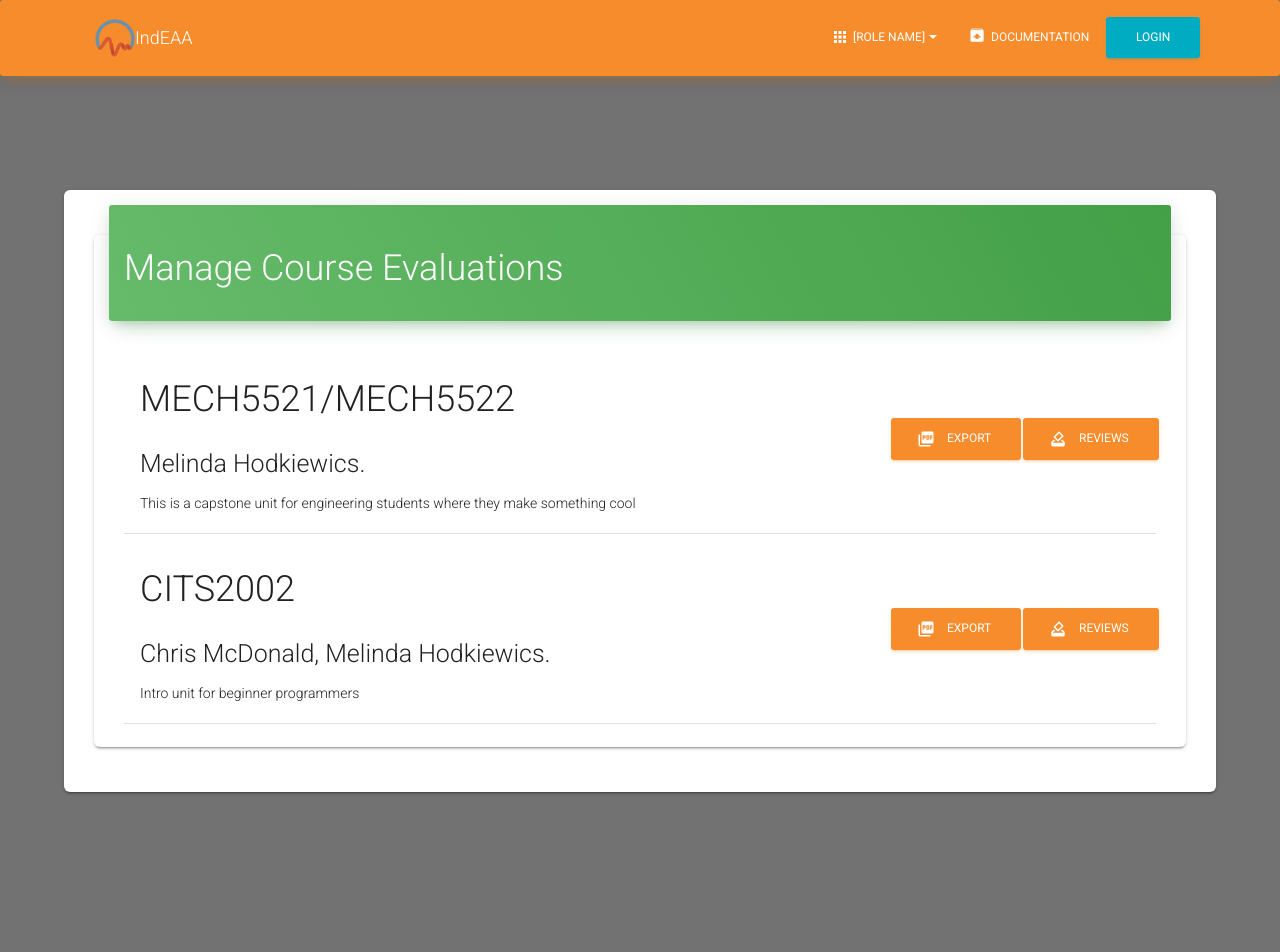
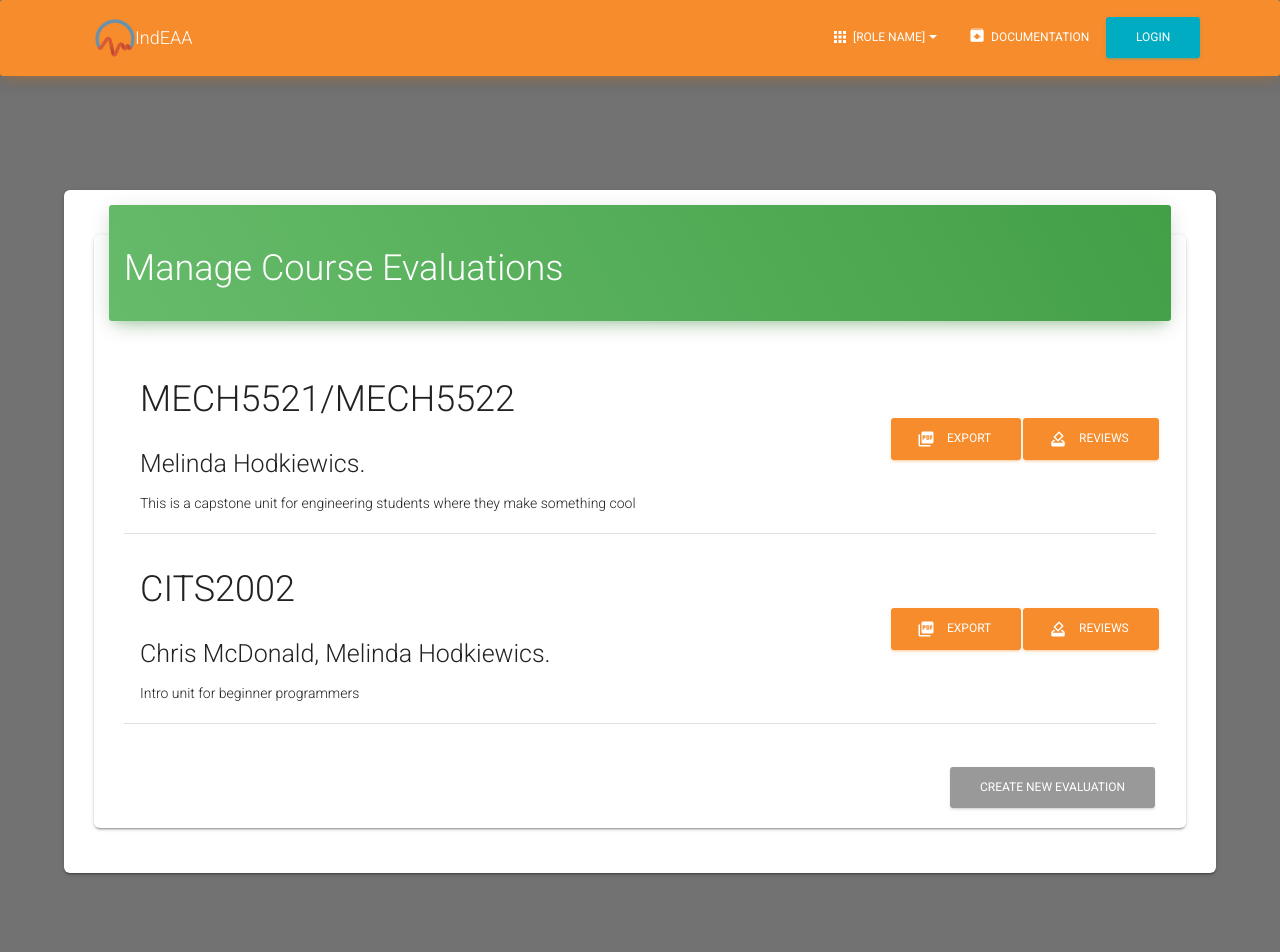
Before and after one commit to uwasystemhealth/IndEAA, a Next.js app in the folder client/: page /coordinator in a window 1280 px wide. Shown: the top 952 px of the page. Built offline with nearby package versions, Linux system fonts and the light colour scheme.

Commit message:
ADDED create new evaluation button for coordinator

```diff
--- a/client/components/Coordinator/Evaluation/EvaluationList.js
+++ b/client/components/Coordinator/Evaluation/EvaluationList.js
@@ -2,6 +2,8 @@
 import Card from "components/MaterialKit/Card/Card.js";
 import CardBody from "components/MaterialKit/Card/CardBody.js";
 import CardHeader from "components/MaterialKit/Card/CardHeader.js";
+import CardFooter from "components/MaterialKit/Card/CardFooter.js";
+import Button from "components/MaterialKit/CustomButtons/Button.js";
 import ListItem from "@material-ui/core/ListItem";
 import List from "@material-ui/core/List";
 
@@ -11,7 +13,12 @@ import EvaluationListing from "./EvaluationListing.js";
 //Styles
 import { makeStyles } from "@material-ui/core/styles";
 import styles from "assets/jss/nextjs-material-kit/pages/landingPage.js";
-const useStyles = makeStyles(styles);
+const useStyles = makeStyles(() => ({
+  ...styles,
+  footer: {
+    flexDirection: "row-reverse",
+  },
+}));
 
 import { useEffect, useState } from "react";
 
@@ -87,6 +94,9 @@ const EvaluationList = () => {
       <CardBody>
         <List className={classes.list}>{evaluationListings}</List>
       </CardBody>
+      <CardFooter className={classes.footer}>
+        <Button color="secondary">Create New Evaluation</Button>
+      </CardFooter>
     </Card>
   );
 };
```
